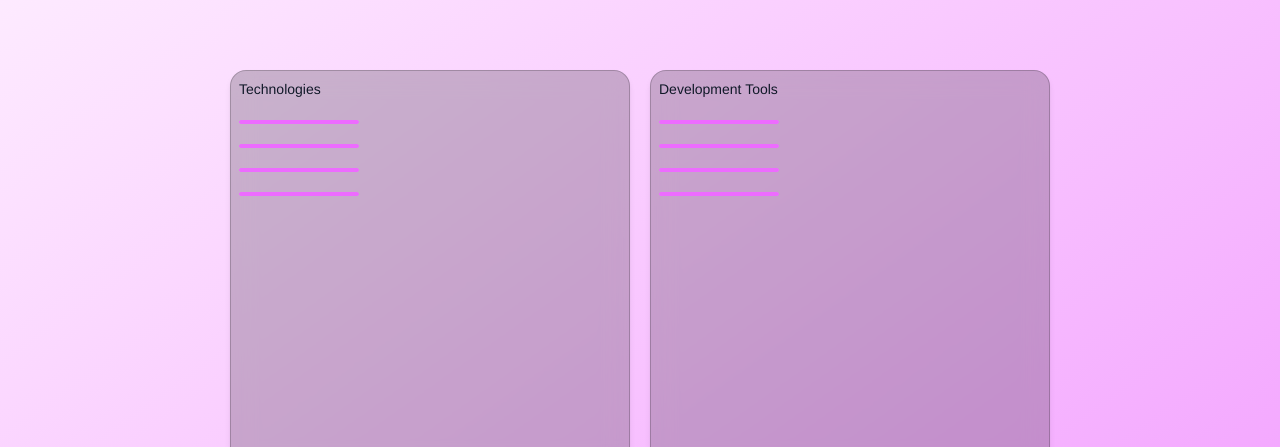
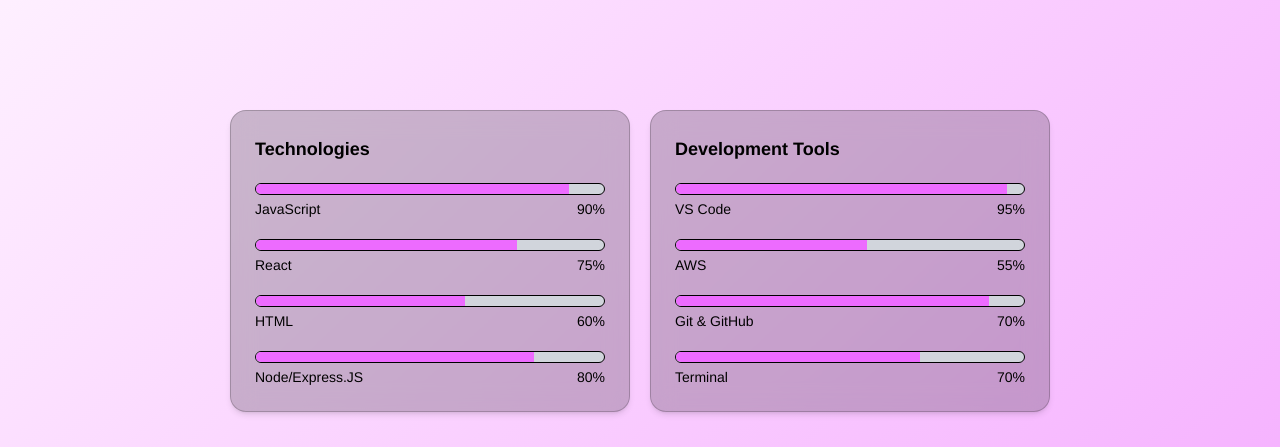
Before and after one commit to Ama-Nkansah/Personal_Website, a React (Vite) app: page /skills in a window 1280 px wide. Shown: the part 505-952 px from the top of the page. Built offline with nearby package versions, Linux system fonts and the light colour scheme; a web font is replaced by a local one.

Commit message:
feat(skills): add two progress bars to showcase skill levels

```diff
--- /dev/null
+++ b/src/components/common/card.jsx
@@ -0,0 +1,15 @@
+
+export const Card = () =>{
+return (
+  < div className="w-100 h-auto p-6 rounded-2xl backdrop-blur-md border-black/20 bg-black/20 dark:bg-black/50 border dark:border-white/20 shadow-md my-10">
+      <h1 className="p-4">Always Evolving</h1>
+        <p>
+          I'm currently diving deep into AI,understanding how models work and how to build smart,
+          real-world applications. I'm also learning to add advanced animations and dynamic interfaces to my projects.
+          <br/>
+          Every step is guided by curiosity and a drive to turn complex ideas into meaningful results.
+        </p>
+
+  </div>
+);
+};
--- a/src/components/skills/expertise.jsx
+++ b/src/components/skills/expertise.jsx
@@ -1,24 +1,104 @@
-
 export const Expertise = () => {
   return (
-    <div className="flex items-center justify-center gap-5 mt-20">
+    <div className="flex items-center justify-center gap-5 mt-20 flex-wrap">
 
-      <div className="w-100 h-100 p-2 rounded-2xl backdrop-blur-md border-black/20 bg-black/20 dark:bg-black/50 border dark:border-white/20 shadow-md">
-        <h1 >Technologies</h1>
-        <div className="mt-5 bg-fuchsia-400 border border-fuchsia-400 h-1 w-30 rounded-full"></div>
-        <div className="mt-5 bg-fuchsia-400 border border-fuchsia-400 h-1 w-30 rounded-full"></div>
-        <div className="mt-5 bg-fuchsia-400 border border-fuchsia-400 h-1 w-30 rounded-full"></div>
-        <div className="mt-5 bg-fuchsia-400 border border-fuchsia-400 h-1 w-30 rounded-full"></div>
+      {/* Technologies */}
+      <div className="w-100 h-auto p-6 rounded-2xl backdrop-blur-md border-black/20 bg-black/20 dark:bg-black/50 border dark:border-white/20 shadow-md my-10">
+        <h1 className="text-black dark:text-white font-semibold text-lg mb-5">Technologies</h1>
+
+        {/* JavaScript */}
+        <div className="mt-5">
+          <div className="bg-gray-300 border border-black h-3 w-full rounded-full overflow-hidden">
+            <div className="h-full bg-fuchsia-400 w-[90%]"></div>
+          </div>
+          <div className="flex justify-between text-sm text-black dark:text-white mt-1">
+            <span>JavaScript</span>
+            <span>90%</span>
+          </div>
+        </div>
+
+        {/* React */}
+        <div className="mt-5">
+          <div className="bg-gray-300 border border-black h-3 w-full rounded-full overflow-hidden">
+            <div className="h-full bg-fuchsia-400 w-[75%]"></div>
+          </div>
+          <div className="flex justify-between text-sm text-black dark:text-white mt-1">
+            <span>React</span>
+            <span>75%</span>
+          </div>
+        </div>
+
+        {/* HTML */}
+        <div className="mt-5">
+          <div className="bg-gray-300 border border-black h-3 w-full rounded-full overflow-hidden">
+            <div className="h-full bg-fuchsia-400 w-[60%]"></div>
+          </div>
+          <div className="flex justify-between text-sm text-black dark:text-white mt-1">
+            <span>HTML</span>
+            <span>60%</span>
+          </div>
+        </div>
+
+        {/* CSS */}
+        <div className="mt-5">
+          <div className="bg-gray-300 border border-black h-3 w-full rounded-full overflow-hidden">
+            <div className="h-full bg-fuchsia-400 w-[80%]"></div>
+          </div>
+          <div className="flex justify-between text-sm text-black dark:text-white mt-1">
+            <span>Node/Express.JS</span>
+            <span>80%</span>
+          </div>
+        </div>
       </div>
 
-       <div className="w-100 h-100 p-2 rounded-2xl backdrop-blur-md border-black/20 bg-black/20 dark:bg-black/50 border dark:border-white/20 shadow-md">
-        <h1>Development Tools</h1>
-        <div className="mt-5 bg-fuchsia-400 border border-fuchsia-400 h-1 w-30 rounded-full"></div>
-        <div className="mt-5 bg-fuchsia-400 border border-fuchsia-400 h-1 w-30 rounded-full"></div>
-        <div className="mt-5 bg-fuchsia-400 border border-fuchsia-400 h-1 w-30 rounded-full"></div>
-        <div className="mt-5 bg-fuchsia-400 border border-fuchsia-400 h-1 w-30 rounded-full"></div>
+      {/* Development Tools */}
+      <div className="w-100 h-auto p-6 rounded-2xl backdrop-blur-md border-black/20 bg-black/20 dark:bg-black/50 border dark:border-white/20 shadow-md my-10">
+        <h1 className="text-black dark:text-white font-semibold text-lg mb-5">Development Tools</h1>
+
+        {/* VS Code */}
+        <div className="mt-5">
+          <div className="bg-gray-300 border border-black h-3 w-full rounded-full overflow-hidden">
+            <div className="h-full bg-fuchsia-400 w-[95%]"></div>
+          </div>
+          <div className="flex justify-between text-sm text-black dark:text-white mt-1">
+            <span>VS Code</span>
+            <span>95%</span>
+          </div>
+        </div>
+
+        {/* Git */}
+        <div className="mt-5">
+          <div className="bg-gray-300 border border-black h-3 w-full rounded-full overflow-hidden">
+            <div className="h-full bg-fuchsia-400 w-[55%]"></div>
+          </div>
+          <div className="flex justify-between text-sm text-black dark:text-white mt-1">
+            <span>AWS</span>
+            <span>55%</span>
+          </div>
+        </div>
+
+        {/* GitHub */}
+        <div className="mt-5">
+          <div className="bg-gray-300 border border-black h-3 w-full rounded-full overflow-hidden">
+            <div className="h-full bg-fuchsia-400 w-[90%]"></div>
+          </div>
+          <div className="flex justify-between text-sm text-black dark:text-white mt-1">
+            <span>Git & GitHub</span>
+            <span>70%</span>
+          </div>
+        </div>
+
+        {/* Terminal */}
+        <div className="mt-5">
+          <div className="bg-gray-300 border border-black h-3 w-full rounded-full overflow-hidden">
+            <div className="h-full bg-fuchsia-400 w-[70%]"></div>
+          </div>
+          <div className="flex justify-between text-sm text-black dark:text-white mt-1">
+            <span>Terminal</span>
+            <span>70%</span>
+          </div>
+        </div>
       </div>
-
     </div>
-  )
-}
+  );
+};
--- a/src/components/skills/tech-stack.jsx
+++ b/src/components/skills/tech-stack.jsx
@@ -1,5 +1,7 @@
 import {Navbar} from "../common/Navbar";
 import { Expertise } from "./expertise";
+import {Card} from "../common/card";
+
 
 export const Stack = () => {
   return (
@@ -30,6 +32,7 @@
         <img src="https://cdn.jsdelivr.net/gh/devicons/devicon@latest/icons/postgresql/postgresql-original-wordmark.svg" className="w-20 h-20 p-2 rounded-2xl backdrop-blur-md  bg-black/20 border-black/20 dark:bg-white/10 border dark:border-white/20 shadow-md" />
       </div>
       <Expertise />
+      <Card />
 
     </div>
   );
```
